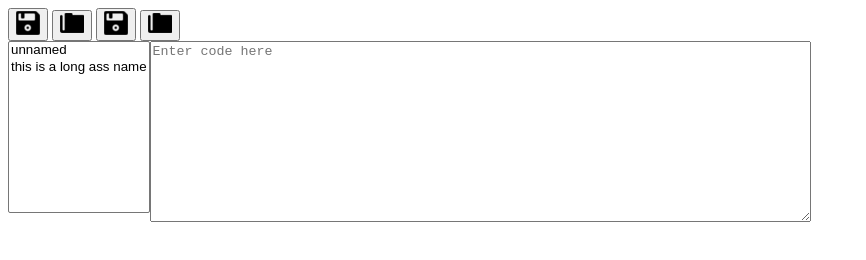
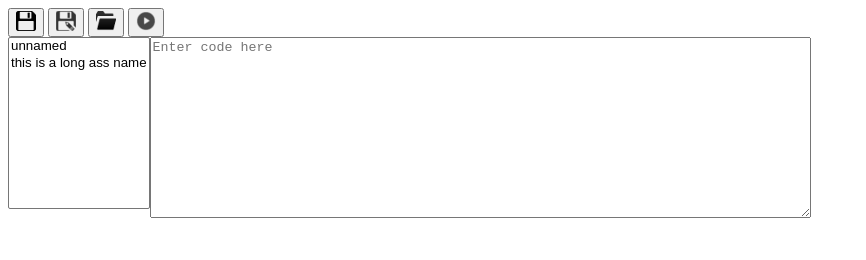
Before and after one commit to fishythefish/chromescript, a browser extension: page chromescript.html in a window 1280 px wide. Shown: the whole page, without its empty margins (0-866 px from the left). Drawn offline with Linux system fonts and the light colour scheme.

Commit message:
Fixed icons (less suck)

```diff
--- a/chromescript.html
+++ b/chromescript.html
@@ -7,10 +7,10 @@
     </head>
     <body>
         <div id="icons">
-            <button class='files' id="save"><img src='icon/floppy-discv2.png' title='Save'/></button>
-            <button class='files' id="load"><img src='icon/folderv2.png' title='Load'/></button>
-            <button class='files' id="saveas"><img src='icon/floppy-discv2.png' title='Save As...'/></button>
-            <button class='files' id="run"><img src='icon/folderv2.png' title='Run'/></button>
+            <button class='files' id="save"><img src='icon/save-24.png' title='Save'/></button>
+            <button class='files' id="saveas"><img src='icon/System-Save-as-icon.png' title='Save As...'/></button>
+            <button class='files' id="load"><img src='icon/folder_open_icon_20.png' title='Load'/></button>
+            <button class='files' id="run"><img src='icon/circleright32.png' title='Run'/></button>
         </div>
         <div id="editor">
             <div id="loader">
```
Also changed, not shown: icon/System-Save-as-icon.png (added), icon/folder32.png (added), icon/folder_open_icon_20.png (added), icon/save-24.png (added).
